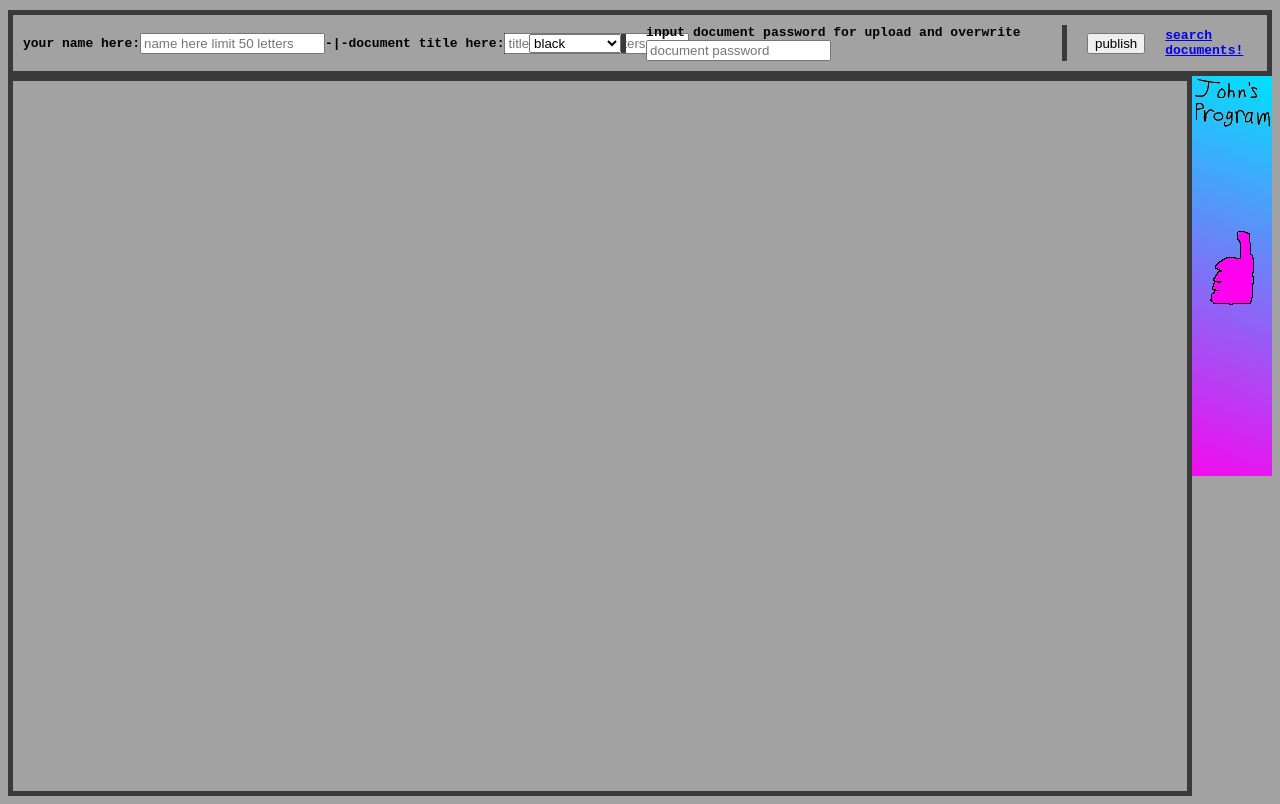
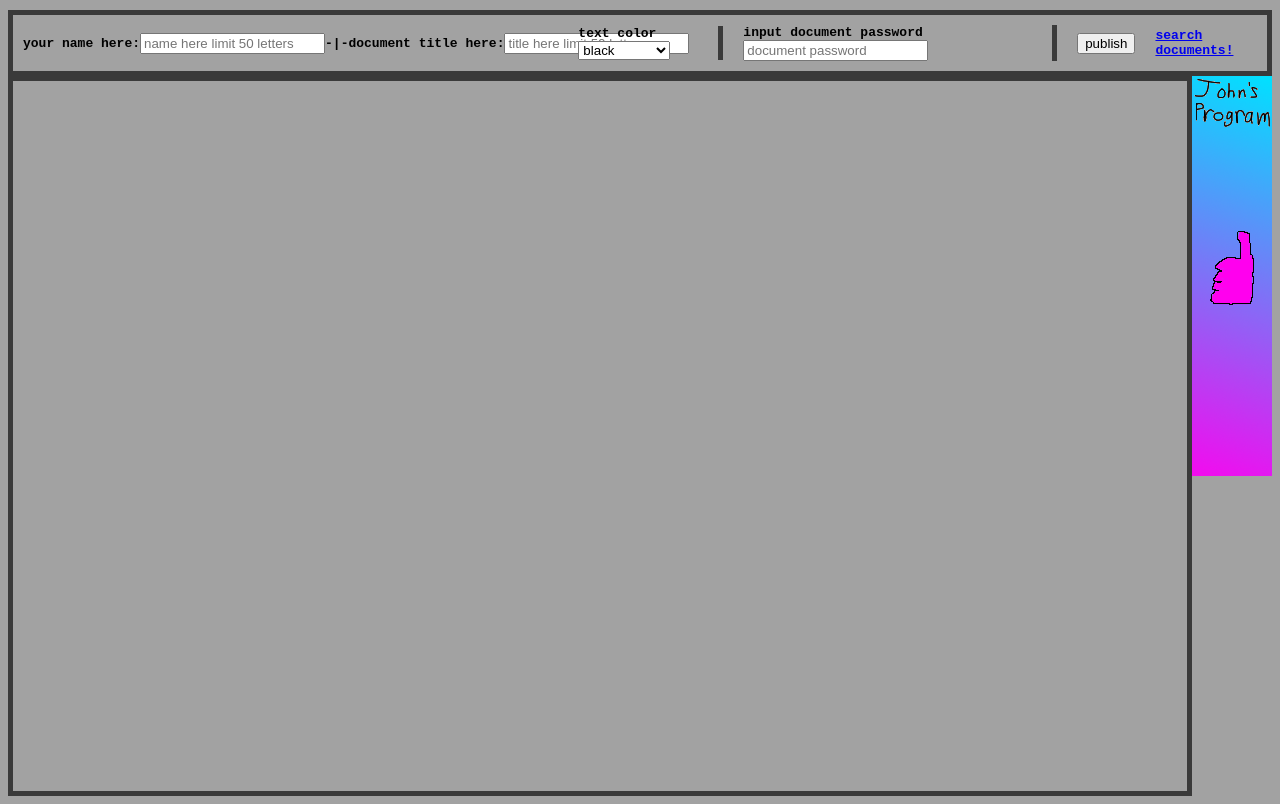
Before and after one commit to FunnyWeather/GdocsRipoff, a plain HTML site: page index.html in a window 1280 px wide. Drawn offline with Linux system fonts and the light colour scheme.

Commit message:
Update index.html

```diff
--- a/index.html
+++ b/index.html
@@ -81,6 +81,7 @@
             </div>
 
             <div id="textColorSelector">
+                <p> text color </p>
                 <select id="colorSelector">
                     <option value="black">black</option>
                     <option value="gray">gray</option>
@@ -102,7 +103,7 @@
             </div>
 
             <div id="overrideCreds">
-                <p id="passStatus"> input document password for upload and overwrite </p>
+                <p id="passStatus"> input document password </p>
                 <input type="text" id="docPassword" placeholder="document password">
             </div>
 
```
